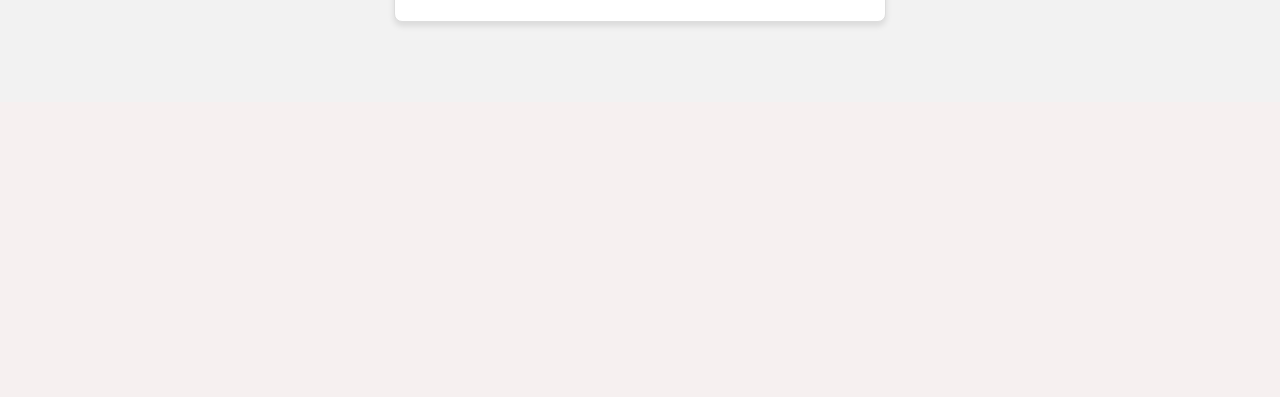
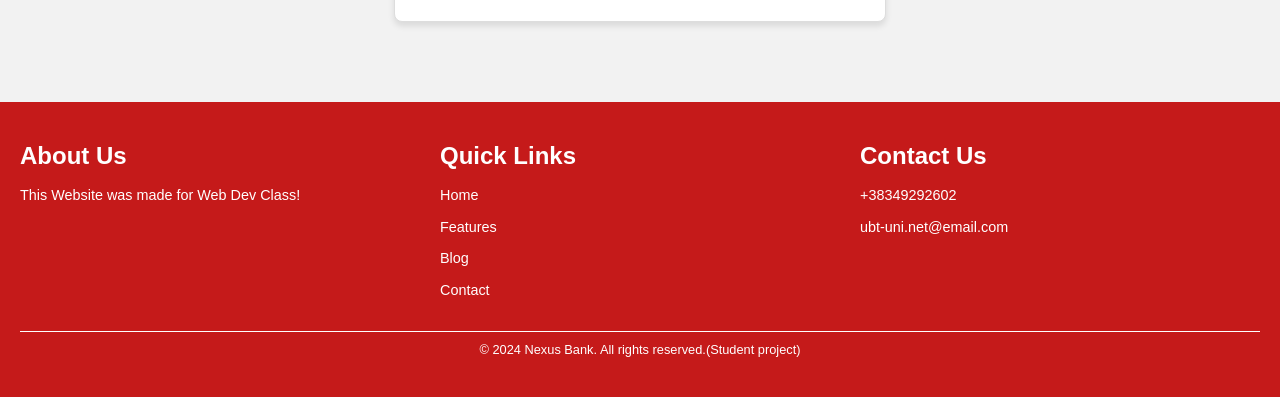
Before and after one commit to LeonBUBT/Projekti, a PHP site: page /Kontakt.html in a window 1280 px wide. Shown: the part 956-1353 px from the top of the page. Before the commit the page ends 983 px from the top, so only its background shows below. Run offline with PHP 8.4, Linux system fonts and the light colour scheme.

Commit message:
updating nav bar

```diff
--- a/CSS/kontakt.css
+++ b/CSS/kontakt.css
@@ -174,3 +174,90 @@ button{
 button:active{
     background-color: rgb(17, 98, 145);
 }
+
+/* ======================================= Footer ===================================== */
+
+footer {
+    background-color: rgb(197, 26, 26);
+    color: #fff;
+    padding: 40px 20px;
+}
+
+.footer-container {
+    display: flex;
+    flex-wrap: wrap;
+    justify-content: space-between;
+    gap: 20px;
+}
+
+.footer-section {
+    flex: 1;
+    min-width: 250px;
+}
+
+.footer-section h2 {
+    font-size: 1.5em;
+    margin-bottom: 15px;
+}
+
+.footer-section p,
+.footer-section li {
+    font-size: 0.9em;
+    margin-bottom: 10px;
+    line-height: 1.5;
+}
+
+.footer-section ul {
+    list-style-type: none;
+    padding: 0;
+}
+
+.footer-section a {
+    text-decoration: none;
+    color: #fff;
+    transition: color 0.3s;
+}
+
+.footer-section a:hover {
+    color: #ffd700;
+}
+
+.socials a {
+    color: #fff;
+    margin-right: 15px;
+    font-size: 1.5em;
+    transition: transform 0.3s;
+}
+
+.socials a:hover {
+    transform: scale(1.2);
+}
+
+/* Footer Bottom */
+.footer-bottom {
+    text-align: center;
+    margin-top: 20px;
+    font-size: 0.8em;
+    border-top: 1px solid #fff;
+    padding-top: 10px;
+    color: #ddd;
+}
+
+@keyframes fade {
+    from {opacity: 0.4}
+    to {opacity: 1}
+}
+
+@media (max-width: 768px) {
+    .text {
+        font-size: 14px;
+    }
+    #kards-section {
+        flex-direction: column;
+        align-items: center;
+    }
+
+    .kard {
+        max-width: 90%;
+    }
+}
--- a/CSS/style.css
+++ b/CSS/style.css
@@ -437,7 +437,9 @@ color: #C51A1A;}
     color: #555;
     text-align: center;
 }
-/* footeri */
+
+/*========================================================= footeri =========================================================*/
+
 footer {
     background-color: rgb(197, 26, 26);
     color: #fff;
--- a/Kontakt.html
+++ b/Kontakt.html
@@ -35,9 +35,9 @@
         </ul>
 
         <ul id="header-ul2">
-            <li>Bankimi ditor</li>
-            <li>Produktet kreditore</li>
-            <li>Kartelat</li>
+            <li><a href="">Bankimi ditor</a></li>
+            <li><a href="">Produktet kreditore</a></li>
+            <li><a href="">Kartelat</a></li>
         </ul>
 
         <div id="register">
@@ -86,6 +86,45 @@
         </div>
     </div>
 
+    <!-- ================================================ Footer ================================================ -->
+
+    <footer>
+        <div class="footer-container">
+
+            <div class="footer-section about">
+                <h2>About Us</h2>
+                <p>This Website was made for Web Dev Class!</p>
+            </div>
+
+
+            <div class="footer-section links">
+                <h2>Quick Links</h2>
+                <ul>
+                    <li><a href="#">Home</a></li>
+                    <li><a href="#">Features</a></li>
+                    <li><a href="#">Blog</a></li>
+                    <li><a href="#">Contact</a></li>
+                </ul>
+            </div>
+
+            <div class="footer-section contact">
+                <h2>Contact Us</h2>
+                <p><i class="fas fa-phone"></i> +38349292602</p>
+                <p><i class="fas fa-envelope"></i> ubt-uni.net@email.com</p>
+                <div class="socials">
+                    <a href="#"><i class="fab fa-facebook"></i></a>
+                    <a href="#"><i class="fab fa-twitter"></i></a>
+                    <a href="#"><i class="fab fa-instagram"></i></a>
+                    <a href="#"><i class="fab fa-linkedin"></i></a>
+                </div>
+            </div>
+        </div>
+
+
+        <div class="footer-bottom">
+            <p>&copy; 2024 Nexus Bank. All rights reserved.(Student project)</p>
+        </div>
+    </footer>
 
 
 
--- a/Login.html
+++ b/Login.html
@@ -35,9 +35,9 @@
         </ul>
 
         <ul id="header-ul2">
-            <li>Bankimi ditor</li>
-            <li>Produktet kreditore</li>
-            <li>Kartelat</li>
+            <li><a href="">Bankimi ditor</a></li>
+            <li><a href="">Produktet kreditore</a></li>
+            <li><a href="">Kartelat</a></li>
         </ul>
 
         <div id="register">
--- a/Pikat.html
+++ b/Pikat.html
@@ -34,9 +34,9 @@
         </ul>
 
         <ul id="header-ul2">
-            <li>Bankimi ditor</li>
-            <li>Produktet kreditore</li>
-            <li>Kartelat</li>
+            <li><a href="">Bankimi ditor</a></li>
+            <li><a href="">Produktet kreditore</a></li>
+            <li><a href="">Kartelat</a></li>
         </ul>
 
         <div id="register">
```
Also changed, not shown: index.html (+3 -4 lines).
